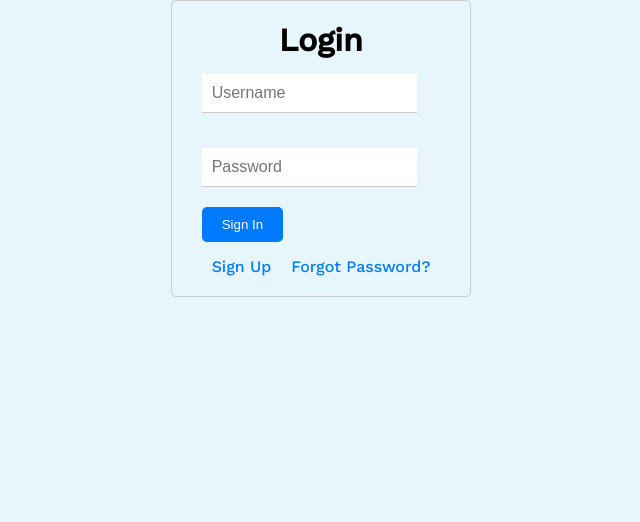
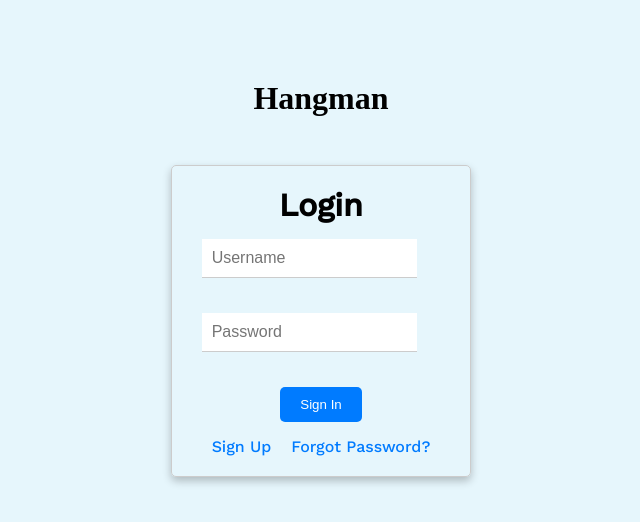
Before and after one commit to minzznguyen/hangman, a React (Create React App) app: page / in a window 1280 px wide. Shown: the top 522 px of the page, without its empty margins (319-959 px from the left). Built offline with nearby package versions, Linux system fonts and the light colour scheme; no server answers; the database is empty; a web font is replaced by a local one.

Commit message:
styles: Login & signup form

```diff
--- a/src/pages/index.css
+++ b/src/pages/index.css
@@ -66,7 +66,6 @@ body {
     font-size: 1rem;
     cursor: pointer;
     box-shadow: rgb(0 0 0 / 24%) 0px 4px 9px;
-    ;
 }
 
 .keyword-btn:hover {
@@ -76,3 +75,12 @@ body {
 .new-game-btn:hover {
     background-color: #7ed0ef;
 }
+
+.signup-page{
+    display: flex;
+    justify-content: center;
+    align-items: center;
+    flex-direction: column;
+    padding: 5rem;
+    gap: 3rem;
+}
--- a/src/pages/login.js
+++ b/src/pages/login.js
@@ -70,6 +70,8 @@ function Login() {
   };
 
   return (
+    <div className="login-page">
+    <h1 className="hangman-heading">Hangman</h1>
     <div className="form-container">
       <h1>Login</h1>
       {errorMessage && <p className="error-message">{errorMessage}</p>}
@@ -90,13 +92,16 @@ function Login() {
             onChange={handlePasswordChange}
           />
         </div>
-        <button type="submit">Sign In</button>
+        <div className="signin-cta">
+        <button type="submit" className="signin-btn">Sign In</button>
+          </div>
         <div className='links'>
           <a href="./signup">Sign Up</a>
           <a href="./forgot">Forgot Password?</a>
         </div>
       </form>
     </div>
+    </div>
   );
 }
 
--- a/src/pages/signup.js
+++ b/src/pages/signup.js
@@ -81,6 +81,8 @@ function Signup() {
     };
 
     return (
+      <div className="signup-page">
+        <h1 className="hangman-heading">Hangman</h1>
       <div className="form-container">
         <h1>Sign Up</h1>
         {errorMessage && <p className="error-message">{errorMessage}</p>}
@@ -109,13 +111,16 @@ function Signup() {
               onChange={handleconfPasswordChange}
             />
           </div>
-          <button type="submit">Sign up</button>
+          <div className="signup-cta">
+          <button type="submit" className="signup-btn">Sign up</button>
+          </div>
           <div className='links'>
             <a href="./">Login</a>
             <a href="./forgot">Forgot Password?</a>
           </div>
         </form>
       </div>
+      </div>
     );
   }
 
--- a/src/pages/styles/forms.css
+++ b/src/pages/styles/forms.css
@@ -1,4 +1,13 @@
 @import url('https://fonts.googleapis.com/css2?family=Work+Sans:wght@100;300;500&display=swap');
+
+.signup-page, .login-page{
+  display: flex;
+  justify-content: center;
+  align-items: center;
+  flex-direction: column;
+  padding: 5rem;
+  gap: 3rem;
+}
 
 .form-container {
     font-family: 'Work Sans', sans-serif;
@@ -11,6 +20,7 @@
     padding: 20px;
     border: 1px solid #ccc;
     border-radius: 5px;
+    box-shadow: rgb(0 0 0 / 24%) 0px 4px 9px;
   }
 
 .form-container div {
@@ -62,3 +72,17 @@
 .form-container button:hover {
   background-color: #0062cc;
 }
+
+.signup-form{
+  display: flex;
+  justify-content: center;
+  align-items: center;
+  flex-direction: column;
+  box-shadow: rgb(0 0 0 / 24%) 0px 4px 9px;
+}
+
+.signup-cta, .signin-cta{
+  display: flex;
+  justify-content: center;
+  align-items: center;
+}
```
